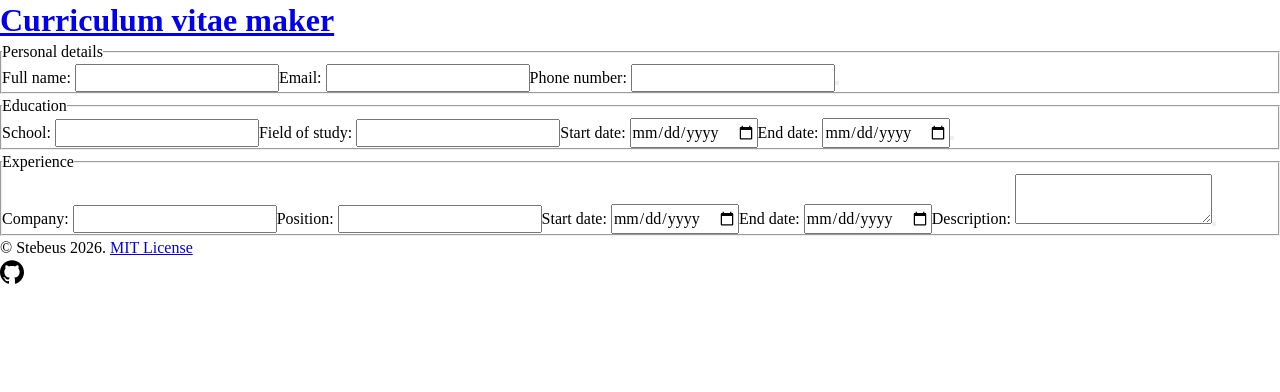
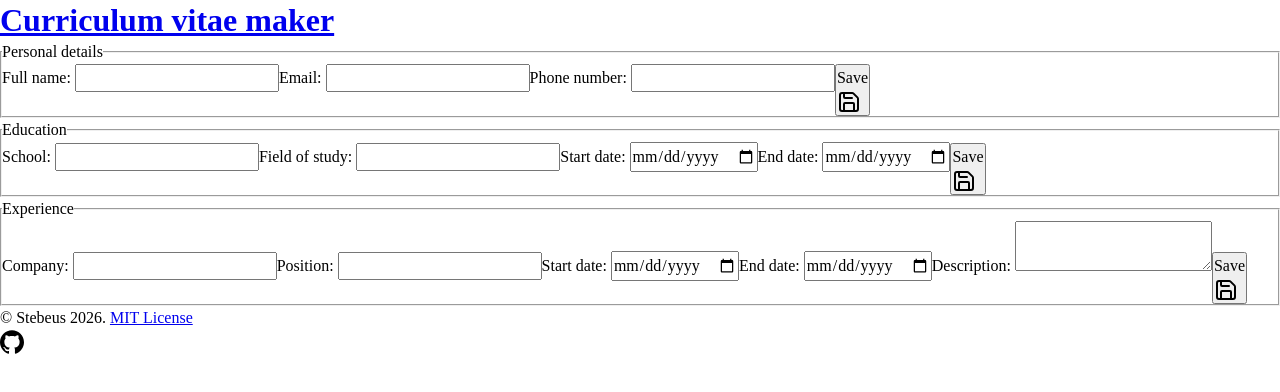
Before and after one commit to stebeus/curriculum-vitae-maker, a React (Vite) app: page / in a window 1280 px wide. Shown: the top 392 px of the page. Built offline with nearby package versions, Linux system fonts and the light colour scheme.

Commit message:
refactor!: add icons to button

```diff
--- a/src/components/Fieldset.jsx
+++ b/src/components/Fieldset.jsx
@@ -1,14 +1,22 @@
+import { Save, SquarePen } from 'lucide-react';
 import { useState } from 'react';
 import { Button } from './ui/Button.jsx';
 import { createFieldData, Field } from './ui/Field.jsx';
 
 export function Fieldset({ legend, fields }) {
   const [isFieldSaved, setIsFieldSaved] = useState(false);
+
   const [buttonLabel, setButtonLabel] = useState('Save');
+  const [buttonIcon, setButtonIcon] = useState(<Save />);
+
+  const switchButtonRole = (label) => {
+    setButtonLabel(label === 'Save' ? 'Edit' : 'Save');
+    setButtonIcon(label === 'Save' ? <SquarePen /> : <Save />);
+  };
 
   const handleFieldSave = () => {
     setIsFieldSaved(!isFieldSaved);
-    setButtonLabel(buttonLabel === 'Save' ? 'Edit' : 'Save');
+    switchButtonRole(buttonLabel);
   };
 
   const createField = ({ key, label, type }) => (
@@ -19,7 +27,10 @@ export function Fieldset({ legend, fields }) {
     <fieldset>
       <legend>{legend}</legend>
       {fields.map(createField)}
-      <Button label={buttonLabel} handler={handleFieldSave} />
+      <Button handler={handleFieldSave}>
+        {buttonLabel}
+        {buttonIcon}
+      </Button>
     </fieldset>
   );
 }
```
